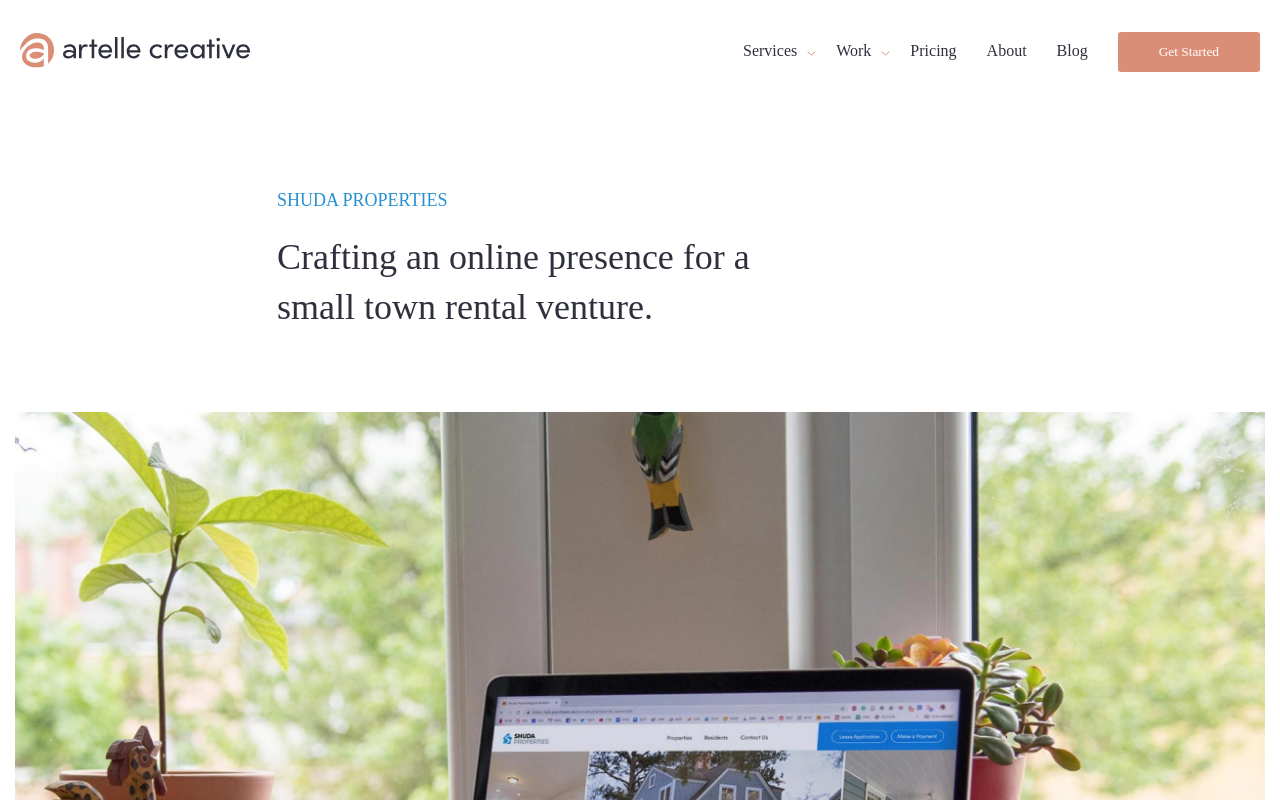
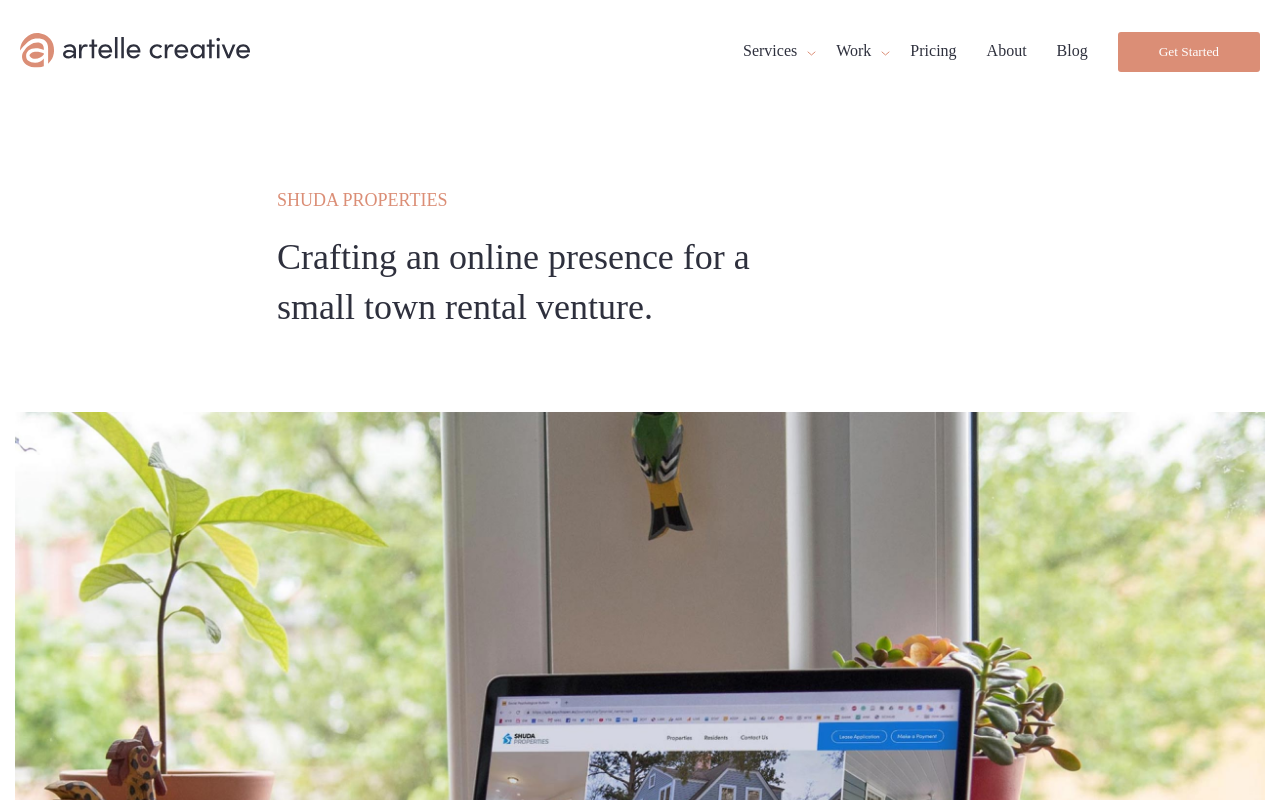
Before and after one commit to maribellDev/artellecreative, a Next.js app: page /shuda-properties in a window 1280 px wide. Shown: the top 800 px of the page. Built offline with nearby package versions, Linux system fonts and the light colour scheme; a web font is replaced by a local one.

Commit message:
fix: color text

```diff
--- a/styles/workexample.module.scss
+++ b/styles/workexample.module.scss
@@ -11,7 +11,7 @@
       margin: 0 auto 80px;
       text-align: left;
       .textblue {
-        color: rgba(39, 144, 209, 1);
+        color: #db8e76;
       }
       p {
         font-size: 14px;
```
